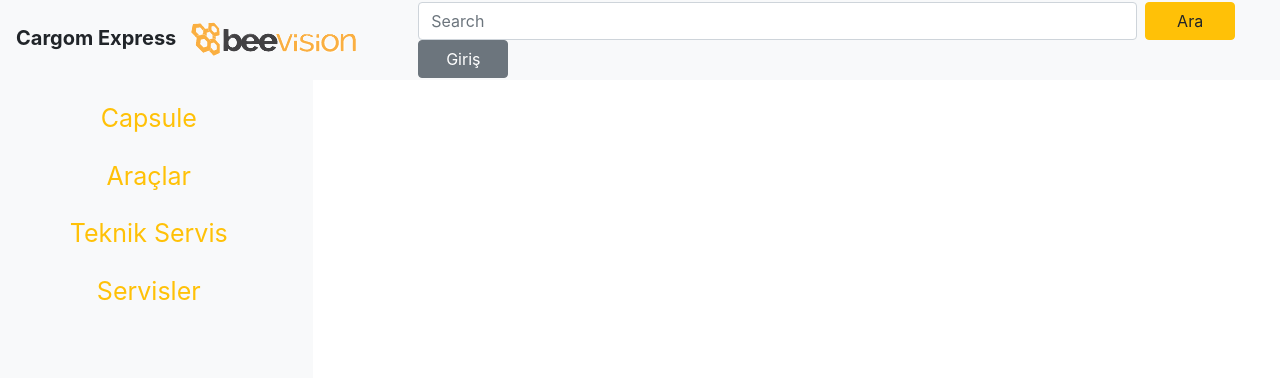
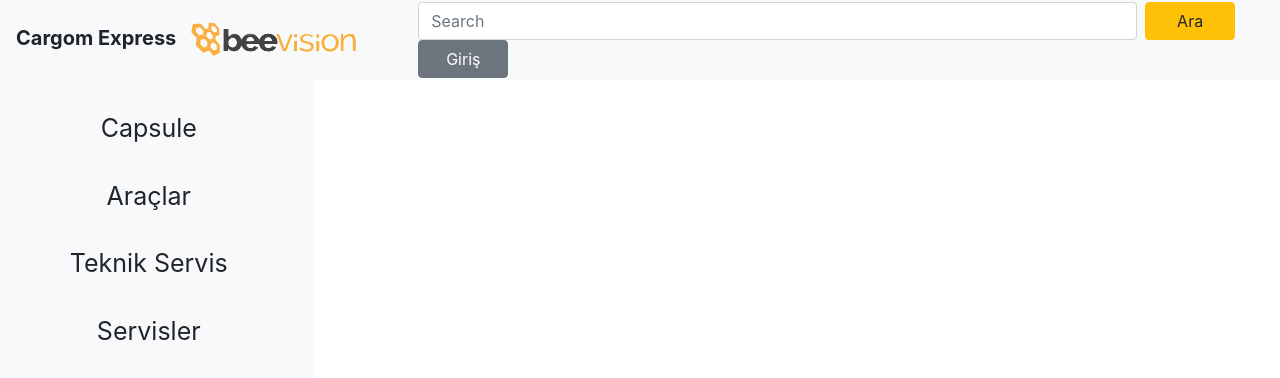
Before and after one commit to SammCro/cargom-express, a React (Create React App) app: page /map in a window 1280 px wide. Shown: the top 378 px of the page. Built offline with nearby package versions, Linux system fonts and the light colour scheme.

Commit message:
new features

```diff
--- a/src/pages/Map.js
+++ b/src/pages/Map.js
@@ -1,6 +1,7 @@
 import '../style_sheets/map.css'
 import React, { Component } from 'react'
 import Navbar from '../components/Navbar';
+
 
 
 class Map extends Component {
@@ -26,7 +27,7 @@ class Map extends Component {
               </p>
           </div>
 
-          <div className='col-lg-9' style={{height:'100%'}}>
+          <div className='col-lg-9 map'>
           </div>
 
         </div>
--- a/src/style_sheets/map.css
+++ b/src/style_sheets/map.css
@@ -1,11 +1,14 @@
 p{
-    margin: 20px 0;
+    margin: 30px 0;
     font-size: 25px;
 }
 
 .bar{
-    color: #ffc107;
+
     height: 100vh;
     background-color: #f8f9fa;
     text-align: center;
 }
+.map{
+    height: 100vh;
+}
```
